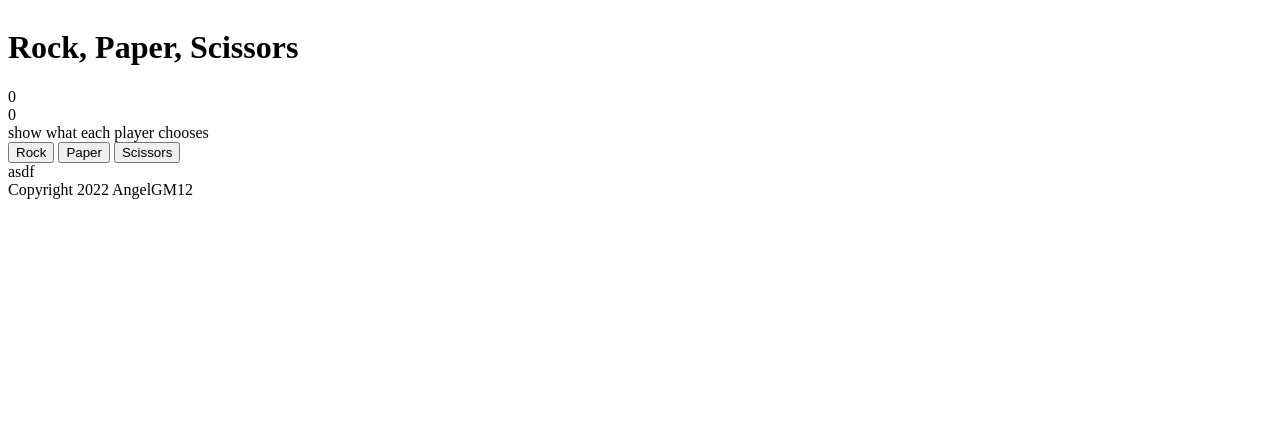
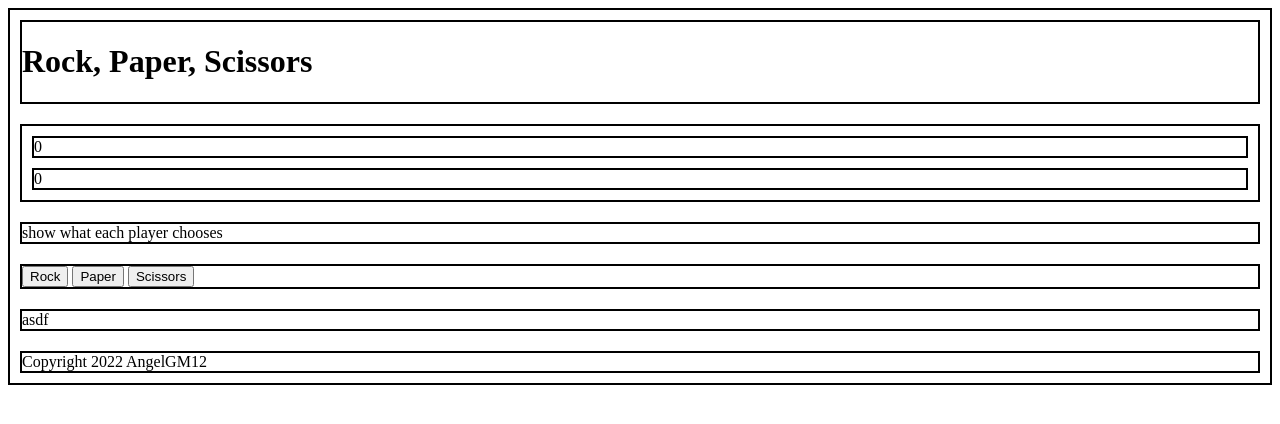
Before and after one commit to AngelGM12/odin-rock-paper-scissors, a plain HTML site: page index.html in a window 1280 px wide. Drawn offline with Linux system fonts and the light colour scheme.

Commit message:
changees

```diff
--- a/index.html
+++ b/index.html
@@ -9,6 +9,7 @@
     <script src = "mycode.js" defer></script>
 </head>
 <body>
+    <div class="container">
         <div>
             <h1>Rock, Paper, Scissors</h1>
         </div>
@@ -30,6 +31,8 @@
         <div id = "results">asdf</div>
         <div class="footer">Copyright 2022 AngelGM12</div>
 
+    </div>
+
 
 
 
--- a/style.css
+++ b/style.css
@@ -3,8 +3,12 @@ html {
 }
 
 body {
+
+    min-height: 100%;
+}
+.container{
     display:flex;
-    /*margin: 0;*/
+    margin: 0;
     flex-direction: column;
     justify-content:space-between;
 
@@ -13,3 +17,8 @@ body {
 h1 {
 
 }
+
+div{
+    border: 2px solid black;
+    margin: 10px;
+}
```
Lines whose indentation alone changed are shown as unchanged.
